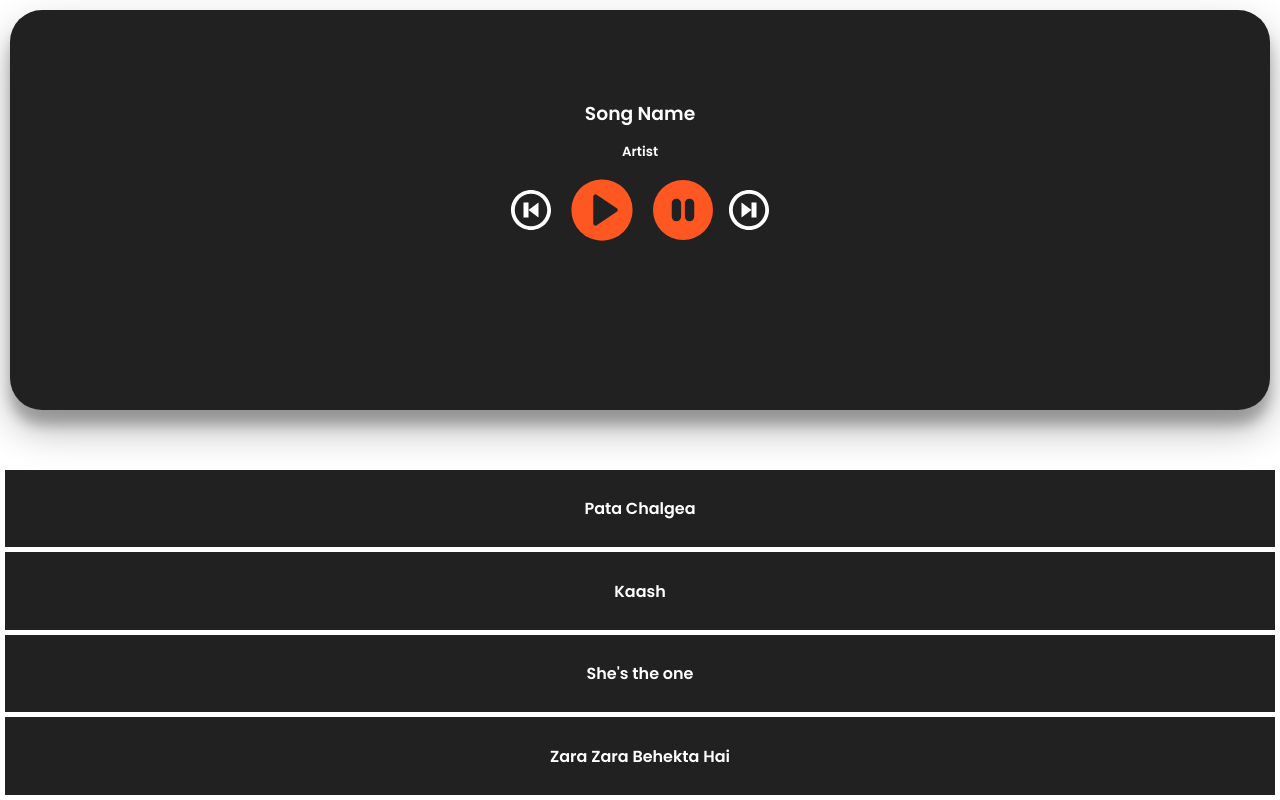
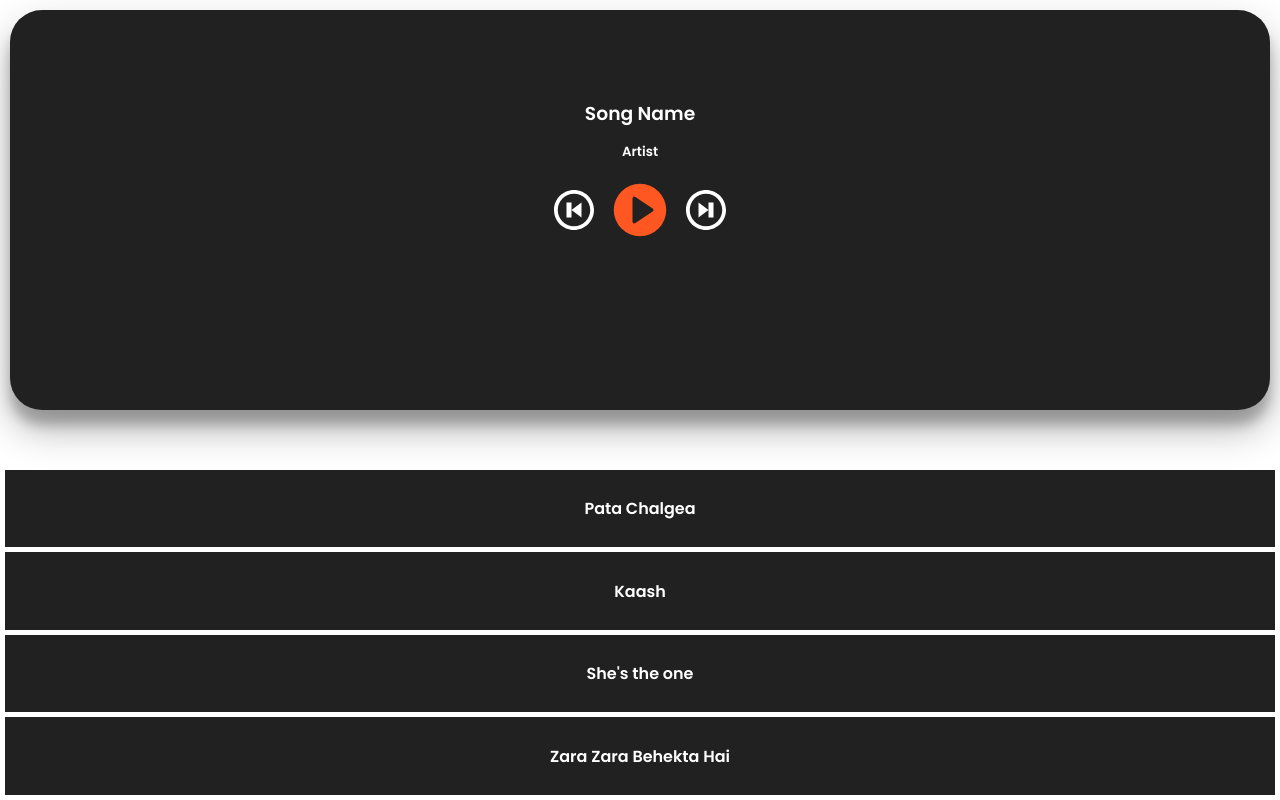
Before and after one commit to killshotxd/React-Music, a React (Vite) app: page / in a window 1280 px wide. Built offline with nearby package versions, Linux system fonts and the light colour scheme.

Commit message:
toggle play btn

```diff
--- a/src/components/Player.jsx
+++ b/src/components/Player.jsx
@@ -1,8 +1,13 @@
 import React from "react";
+import { useState } from "react";
 import { GoPlay } from "react-icons/go";
 import { BsPauseCircleFill } from "react-icons/bs";
 import { ImPrevious, ImNext } from "react-icons/im";
 const Player = () => {
+  const [isPlaying, setIsPlaying] = useState(false);
+  const togglePlay = () => {
+    setIsPlaying(!isPlaying);
+  };
   return (
     <div>
       <div className="player-card">
@@ -10,8 +15,22 @@ const Player = () => {
         <h5 className="active-artist-name">Artist</h5>
         <div className="control-icon">
           <ImPrevious color="white" size={40} className="icons" />
-          <GoPlay color="#ff5722" size={70} className="icons" />
-          <BsPauseCircleFill color="#ff5722" size={60} className="icons" />
+          {isPlaying ? (
+            <BsPauseCircleFill
+              color="#ff5722"
+              size={60}
+              className="icons"
+              onClick={togglePlay}
+            />
+          ) : (
+            <GoPlay
+              color="#ff5722"
+              size={60}
+              className="icons"
+              onClick={togglePlay}
+            />
+          )}
+
           <ImNext color="white" size={40} className="icons" />
         </div>
       </div>
--- a/src/index.css
+++ b/src/index.css
@@ -74,3 +74,5 @@ body {
   left: 50%;
   transform: translate(-50%, 0);
 }
+
+/* 36:24m */
```
